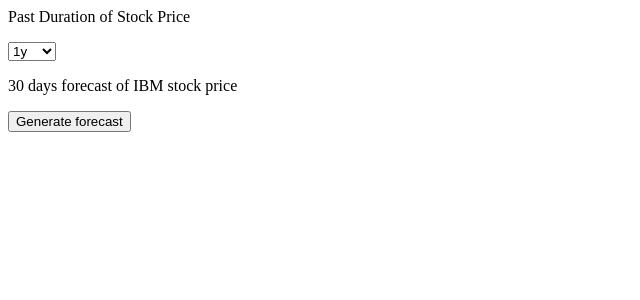
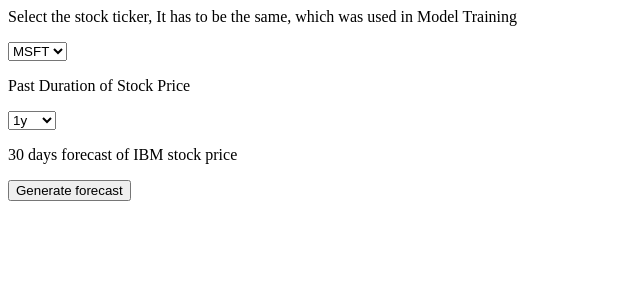
Before and after one commit to sukantadash/flask-app, a Flask app: page / in a window 1280 px wide. Shown: the top 300 px of the page, without its empty margins (0-640 px from the left). Run offline with Flask 3, Linux system fonts and the light colour scheme.

Commit message:
adding changes

```diff
--- a/app.py
+++ b/app.py
@@ -21,10 +21,10 @@
 
 @app.route('/')
 def form():
-    #stock = ["IBM", "AAPL", "MSFT"]
+    stock = ["IBM", "AAPL", "MSFT"]
     past_duration = ["6mo", "1y"]
     #future_duration = ["30","40"]
-    return render_template('form.html', past_duration=past_duration)
+    return render_template('form.html', past_duration=past_duration, stock=stock)
 
 @app.route('/data', methods = ['POST', 'GET'])
 def data():
@@ -34,7 +34,7 @@
         form_data = request.form
         dates = request.form
         app.logger.info(request.form)
-        df = yfin.download(tickers='IBM', period=form_data['past_duration'])
+        df = yfin.download(tickers=form_data['ticker'], period=form_data['past_duration'])
         dataset = df['Close'].fillna(method='ffill')
         dataset = dataset.values.reshape(-1, 1)
         scaler = MinMaxScaler(feature_range=(0, 1))
@@ -87,7 +87,7 @@
         # Generate the figure **without using pyplot**.
         fig = Figure()
         ax = fig.subplots()
-        fig.suptitle("IBM")
+        fig.suptitle(form_data['ticker'])
         ax.plot(results)
         # Save it to a temporary buffer.
         buf = BytesIO()
--- a/templates/form.html
+++ b/templates/form.html
@@ -1,4 +1,9 @@
 <form action="/data" method = "POST">
+    <p>Select the stock ticker, It has to be the same, which was used in Model Training</p><select name="ticker" method="GET" action="/">
+        {% for item in stock %}
+            <option value="{{item}}" SELECTED>{{item}}</option>"
+        {% endfor %}
+    </select>
     <p>Past Duration of Stock Price</p><select name="past_duration" method="GET" action="/">
         {% for item in past_duration %}
             <option value="{{item}}" SELECTED>{{item}}</option>"
```
